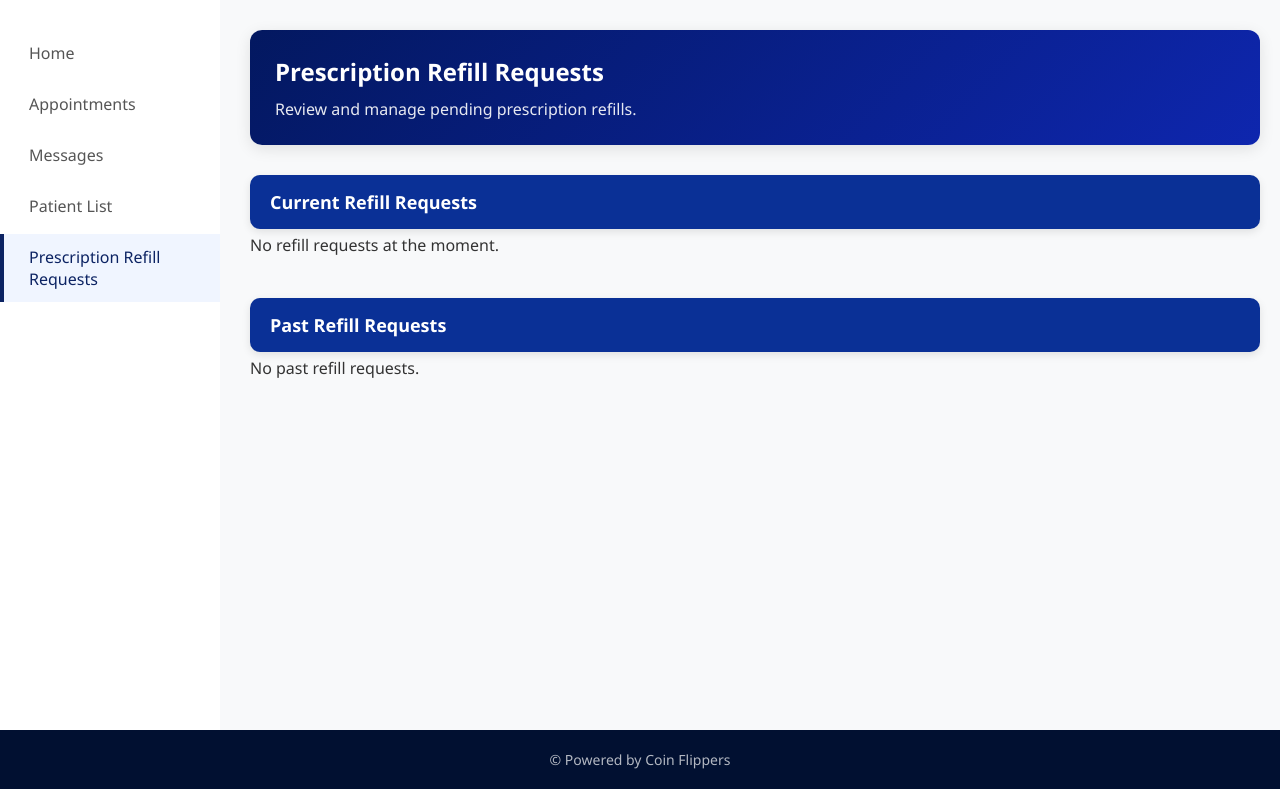
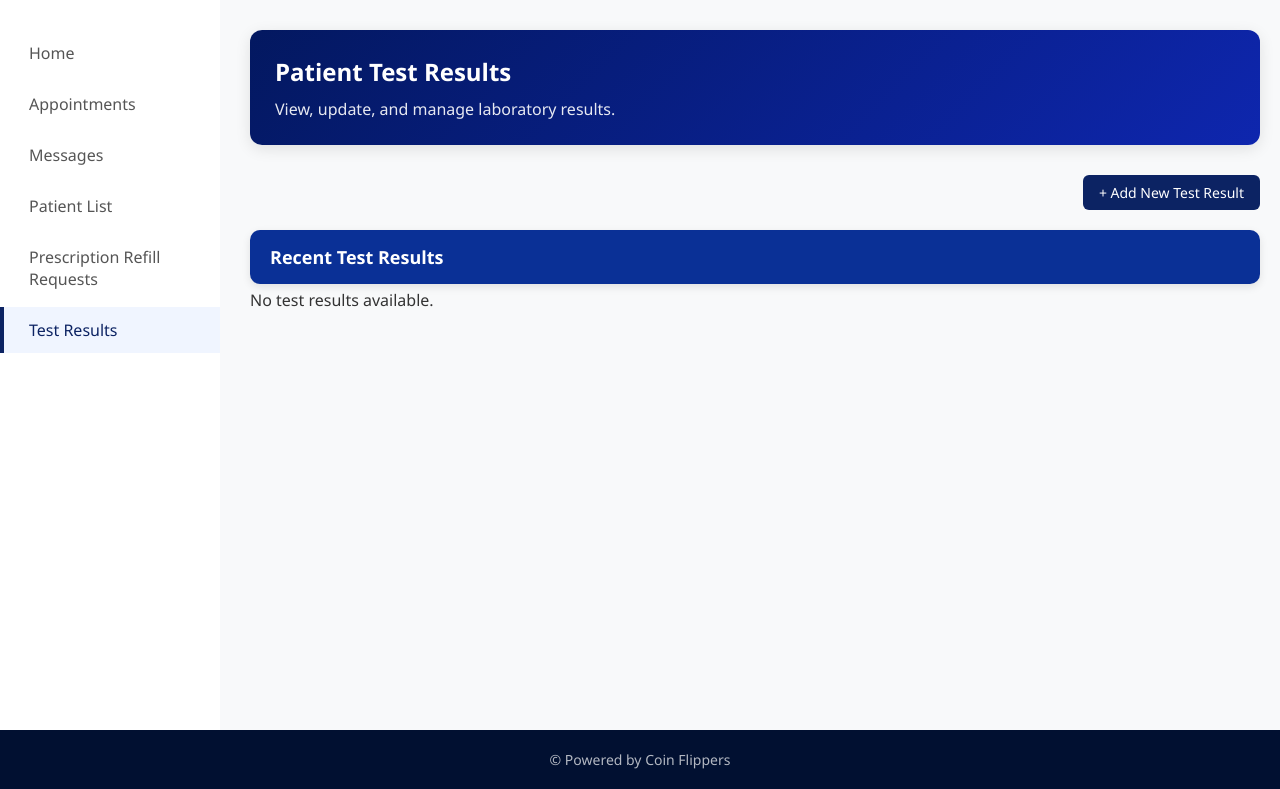
Before and after one commit to gfj2e/Patient_Management_Database, a Python web app: template app/doctor/templates/doctor_refills.html in a window 1280 px wide. Shown: the part 66-855 px from the top of the page. Run offline with Jinja, Linux system fonts and the light colour scheme; the template is opened without the code that fills it, so the values that code supplies are empty.

Commit message:
added test results, completed and pending

```diff
--- a/app/doctor/templates/doctor_refills.html
+++ b/app/doctor/templates/doctor_refills.html
@@ -3,10 +3,11 @@
 <head>
     <meta charset="UTF-8">
     <meta name="viewport" content="width=device-width, initial-scale=1.0">
-    <title>Doctor - Prescription Refills</title>
+    <title>Doctor - Test Results</title>
     <link rel="stylesheet" href="{{ url_for('static', filename='patient_styles.css') }}">
     <link rel="stylesheet" href="{{ url_for('static', filename='doctor_styles.css') }}">
 </head>
+
 <body>
 <header class="navbar-doctor">
     <div class="logo">
@@ -25,6 +26,7 @@
 </header>
 
 <div class="container">
+
     <!-- Sidebar -->
     <div class="side-menu">
         <ul>
@@ -32,71 +34,80 @@
             <li><a href="{{ url_for('doctor.doctor_appointments') }}">Appointments</a></li>
             <li><a href="{{ url_for('doctor.doctor_messages') }}">Messages</a></li>
             <li><a href="{{ url_for('doctor.doctor_patients') }}">Patient List</a></li>
-                <li><a href="{{ url_for('doctor.doctor_refills') }}" class="active">Prescription Refill Requests</a></li>
+            <li><a href="{{ url_for('doctor.doctor_refills') }}">Prescription Refill Requests</a></li>
+            <li><a href="{{ url_for('doctor.doctor_test_results') }}" class="active">Test Results</a></li>
         </ul>
     </div>
 
     <!-- Content -->
     <div class="content">
+
         <div class="welcome-section-doctor">
-        <div class="welcome-message">Prescription Refill Requests</div>
-        <div class="welcome-subtitle">Review and manage pending prescription refills.</div>
+            <div class="welcome-message">Patient Test Results</div>
+            <div class="welcome-subtitle">View, update, and manage laboratory results.</div>
         </div>
 
-<div class="card-header-doctor">Current Refill Requests</div>
-    {% if refill_requests %}
+        <!-- Add Button -->
+        <div style="text-align: right; margin-bottom: 15px;">
+            <a href="{{ url_for('doctor.add_test_result') }}">
+                <button class="approve-btn">+ Add New Test Result</button>
+            </a>
+        </div>
+
+        <!-- CURRENT Test Results -->
+        <div class="card-header-doctor">Recent Test Results</div>
+
+        {% if test_results %}
         <div class="appointments-grid">
-        {% for refill in refill_requests %}
+
+            {% for test in test_results %}
             <div class="appointment-card">
-            <h3>{{ refill.patient.first_name }} {{ refill.patient.last_name }}</h3>
-            <p><strong>Medication:</strong> {{ refill.prescription.medication_name }}</p>
-            <p><strong>Status:</strong> {{ refill.status.value }}</p>
-            <p><strong>Requested On:</strong> {{ refill.request_date.strftime("%b %d, %Y") }}</p>
-            <p><strong>Notes:</strong> {{ (refill.notes | safe) or "—" }}</p>
+
+                <h3>{{ test.test_name }}</h3>
+
+                <p><strong>Patient:</strong>
+                    {{ test.patient.first_name }} {{ test.patient.last_name }}
+                </p>
+
+                <p><strong>Result:</strong> {{ test.result }}</p>
+
+                {% if test.notes %}
+                <p><strong>Notes:</strong> {{ test.notes }}</p>
+                {% endif %}
+
+                <p><strong>Status:</strong> {{ test.test_status.value }}</p>
+                <p><strong>Date:</strong>
+                    {{ test.result_time.strftime("%b %d, %Y %I:%M %p") }}
+                </p>
+
                 <div class="action-buttons">
-                {% if refill.status.name == "PENDING" %}
-                    <form method="POST" action="{{ url_for('doctor.handle_refill', request_id=refill.refill_request_id) }}" class="refill-form">
-                        <textarea name="custom_notes" placeholder="Add notes" rows="2" class="notes-box"></textarea>
-                        <div class="refill-buttons">
-                            <button type="submit" name="action" value="approve" class="approve-btn">Approve</button>
-                            <button type="submit" name="action" value="deny" class="deny-btn">Deny</button>
+                    <a href="{{ url_for('doctor.update_test_result', test_id=test.test_id) }}">
+                        <button class="approve-btn">Edit</button>
+                    </a>
+
+                    <form method="POST"
+                          action="{{ url_for('doctor.delete_test_result', test_id=test.test_id) }}"
+                          style="display:inline;">
+                        <button class="deny-btn" onclick="return confirm('Delete this test result?')">
+                            Delete
+                        </button>
+                    </form>
                 </div>
-                    </form>
-                {% else %}
-                <em>{{ refill.status.value }}</em>
-                {% endif %}
-            </div>
+
             </div>
             {% endfor %}
         </div>
+
         {% else %}
-    <p class="no-appointments-text">No refill requests at the moment.</p>
+        <p class="no-appointments-text">No test results available.</p>
         {% endif %}
-        <br>
-    <div class="card-header-doctor">Past Refill Requests</div>
-    {% if past_refills %}
-    <div class="appointments-grid">
-        {% for refill in past_refills %}
-        <div class="appointment-card">
-            <h3>{{ refill.patient.first_name }} {{ refill.patient.last_name }}</h3>
-            <p><strong>Medication:</strong> {{ refill.prescription.medication_name }}</p>
-            <p><strong>Status:</strong> {{ refill.status.value }}</p>
-            <p><strong>Requested On:</strong> {{ refill.request_date.strftime("%b %d, %Y") }}</p>
-            <p><strong>Notes:</strong> {{ (refill.notes | safe) or "—" }}</p>
-            <div class="action-buttons">
-                <em>{{ refill.status.value }}</em>
-            </div>
-        </div>
-        {% endfor %}
-    </div>
-    {% else %}
-    <p class="no-appointments-text">No past refill requests.</p>
-    {% endif %}
+
     </div>
 </div>
 
 <div class="footer-doctor-page">
     <div>© Powered by Coin Flippers</div>
 </div>
+
 </body>
 </html>
--- a/static/doctor_styles.css
+++ b/static/doctor_styles.css
@@ -372,3 +372,29 @@
     justify-content: center;
     gap: 10px;
 }
+
+.completed-card {
+    min-height: 390px;
+    padding: 25px 25px;
+    width: 360px;
+    display: flex;
+    flex-direction: column;
+    justify-content: flex-start;
+}
+
+.appointment-card {
+    display: flex;
+    flex-direction: column;
+}
+
+.appointment-card .test-info {
+    flex: 1;
+}
+
+.fixed-actions {
+    margin-top: auto;
+    padding-top: 15px;
+    display: flex;
+    gap: 10px;
+    justify-content: center;
+}
```
Also changed, not shown: app/doctor/routes.py (+124 -1 lines), app/doctor/templates/doctor_home.html (+1 -37 lines), app/doctor/templates/doctor_test_results.html (added, +173 -0 lines). Lines whose indentation alone changed are shown as unchanged.
